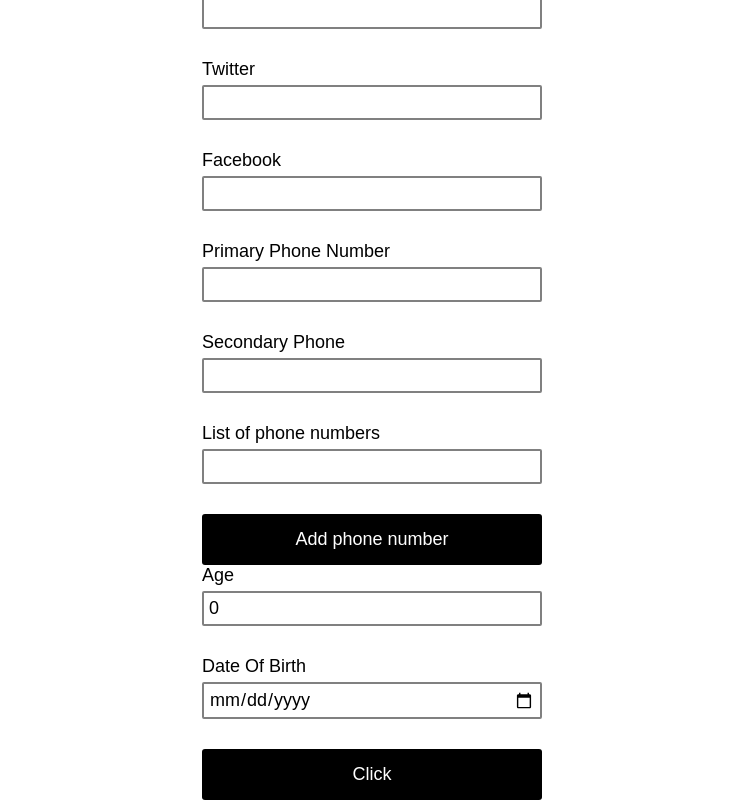
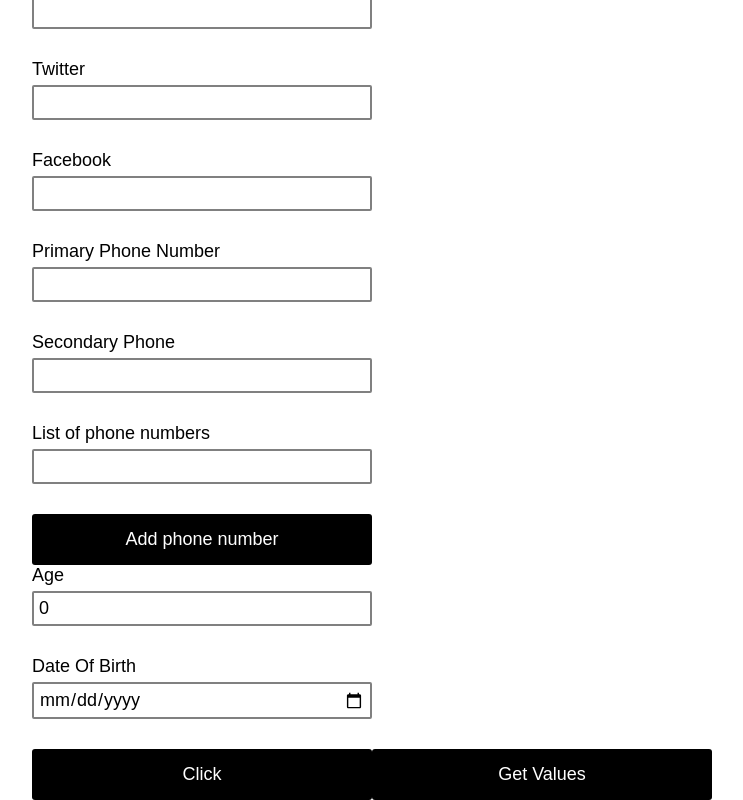
Before and after one commit to muhriddin20056525/react-hook-form, a React (Vite) app: page / in a window 1280 px wide. Shown: the part 281-1081 px from the top of the page, without its empty margins (268-1011 px from the left). Built offline with nearby package versions, Linux system fonts and the light colour scheme.

Commit message:
13-dars Get Field Values

```diff
--- a/src/components/YoutubeForm.tsx
+++ b/src/components/YoutubeForm.tsx
@@ -36,7 +36,7 @@
       dob: new Date(),
     },
   });
-  const { register, control, handleSubmit, formState, watch } = form;
+  const { register, control, handleSubmit, formState, getValues } = form;
   const { errors } = formState;
 
   const { fields, append, remove } = useFieldArray({
@@ -49,13 +49,19 @@
     console.log(data);
   };
 
-  useEffect(() => {
-    const subscription = watch((value) => {
-      console.log(value);
-    });
+  const handleGetValues = () => {
+    console.log("get values", getValues("social"));
+    console.log("get values", getValues("social.twitter"));
+    console.log("get values", getValues(["username", "channel"]));
+  };
 
-    return () => subscription.unsubscribe();
-  }, [watch]);
+  // useEffect(() => {
+  //   const subscription = watch((value) => {
+  //     console.log(value);
+  //   });
+
+  //   return () => subscription.unsubscribe();
+  // }, [watch]);
 
   renderCount++;
   return (
@@ -205,6 +211,9 @@
         </div>
 
         <button>Click</button>
+        <button type="button" onClick={handleGetValues}>
+          Get Values
+        </button>
       </form>
       <DevTool control={control} />
     </div>
```
Also changed, not shown: 1 other file (tests, documents, lock files or other folders).
